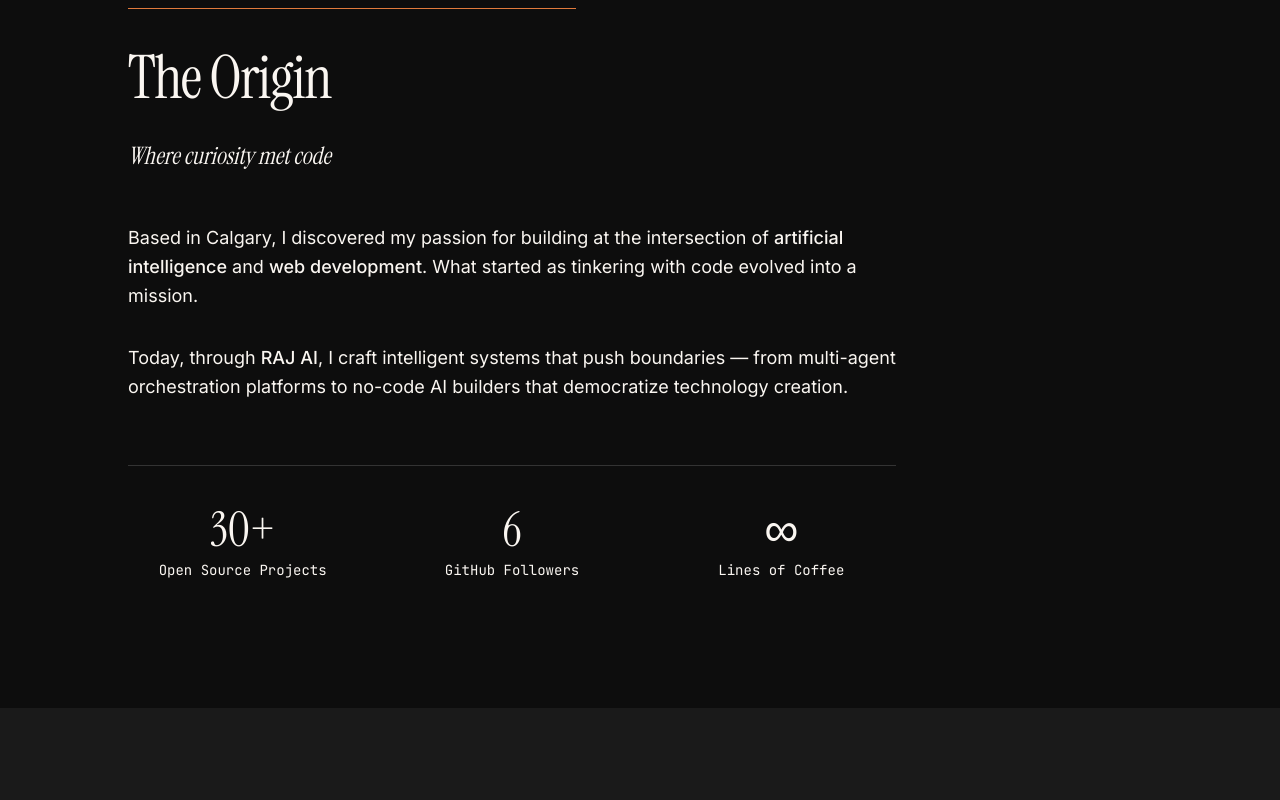
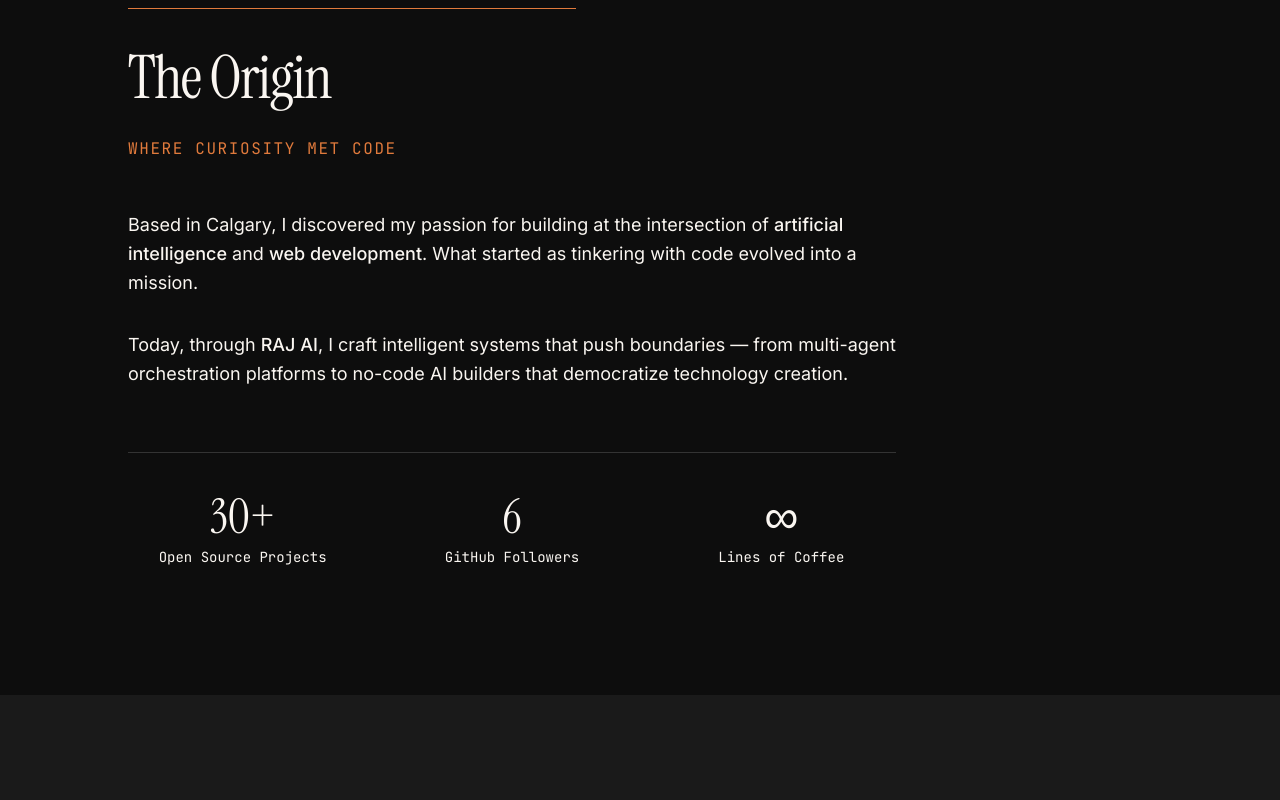
Before and after one commit to rajshah9305/v0-raj-shah-portfolio1255660320, a Next.js app: page / in a window 1280 px wide. Shown: the part 2440-3240 px from the top of the page. Built offline with nearby package versions, Linux system fonts and the light colour scheme.

Commit message:
UI: Update subtitle font to monospace/uppercase for consistent engineering aesthetic

```diff
--- a/app/globals.css
+++ b/app/globals.css
@@ -139,7 +139,7 @@
 
   /* Subtitles and secondary headings */
   .subtitle-primary {
-    @apply text-xl md:text-2xl font-serif italic tracking-normal leading-relaxed text-foreground;
+    @apply text-sm md:text-base font-mono tracking-widest uppercase text-primary mb-2;
   }
 
   .subtitle-secondary {
```
